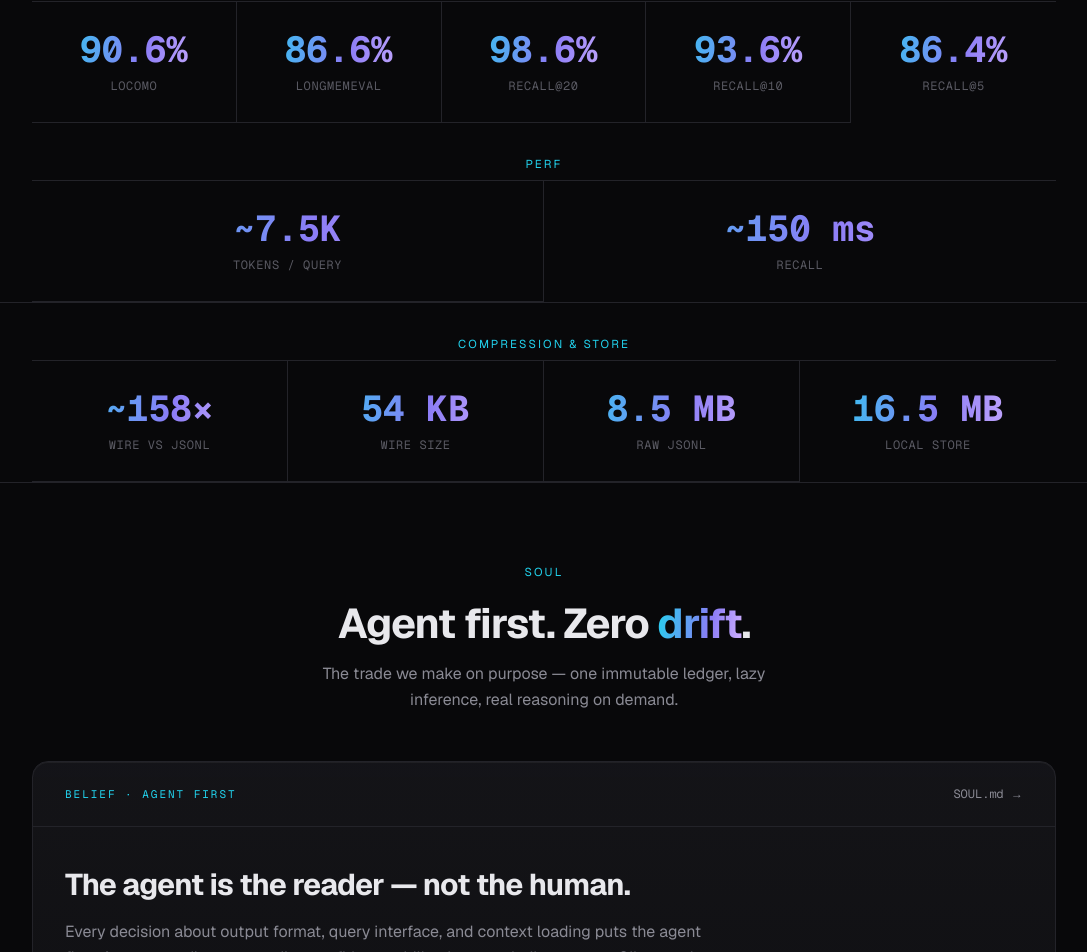
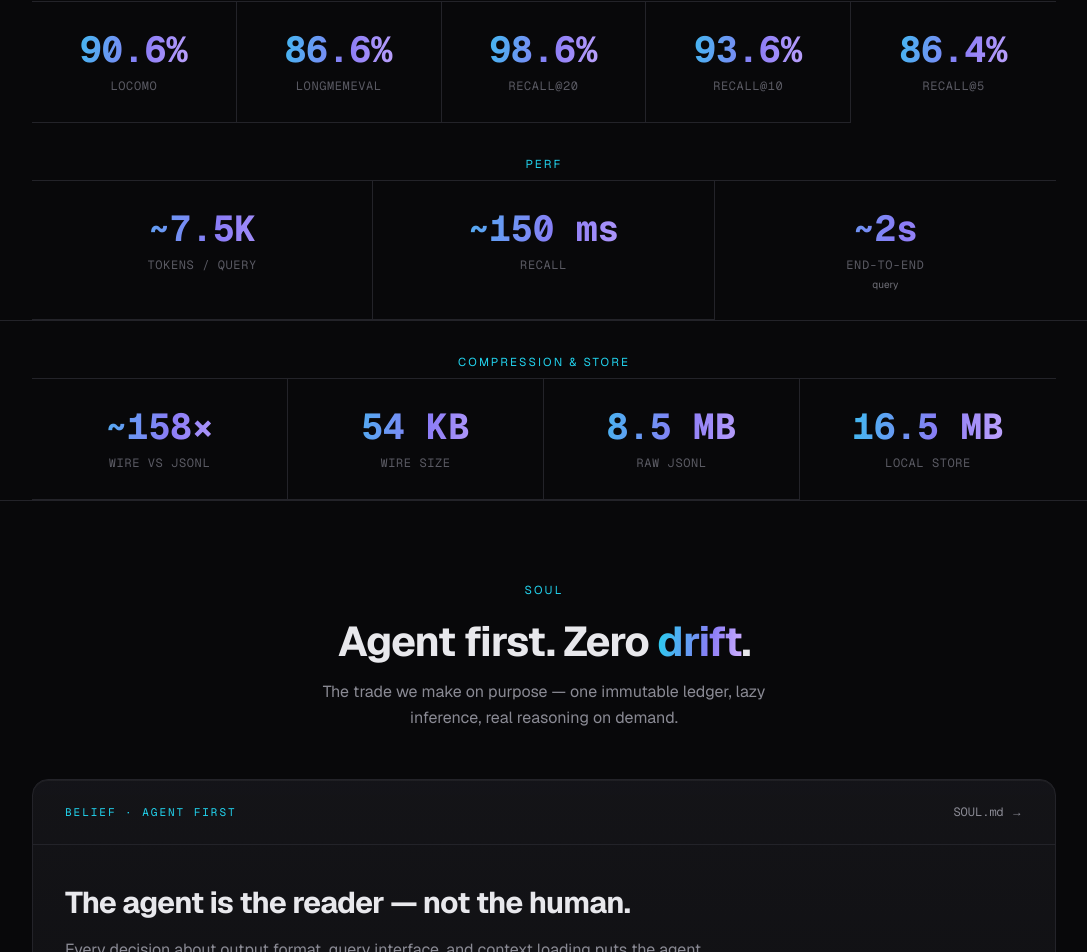
Before and after one commit to rekal-dev/rekal-dev.github.io, a Next.js app: page / in a window 1280 px wide. Shown: the part 2386-3338 px from the top of the page, without its empty margins (96-1183 px from the left). Built offline with nearby package versions, Linux system fonts and the light colour scheme; no server answers.

Commit message:
Add ~2s end-to-end query to Benchmarks perf
Perf row is now tokens/query, recall latency, and end-to-end query time.

```diff
--- a/src/app/page.tsx
+++ b/src/app/page.tsx
@@ -210,6 +210,7 @@ function Benchmarks() {
         stats={[
           { value: 7.5, prefix: "~", suffix: "K", l: "tokens / query" },
           { value: 150, prefix: "~", suffix: " ms", l: "recall" },
+          { value: 2, prefix: "~", suffix: "s", l: "end-to-end", detail: "query" },
         ]}
       />
     </div>
```
